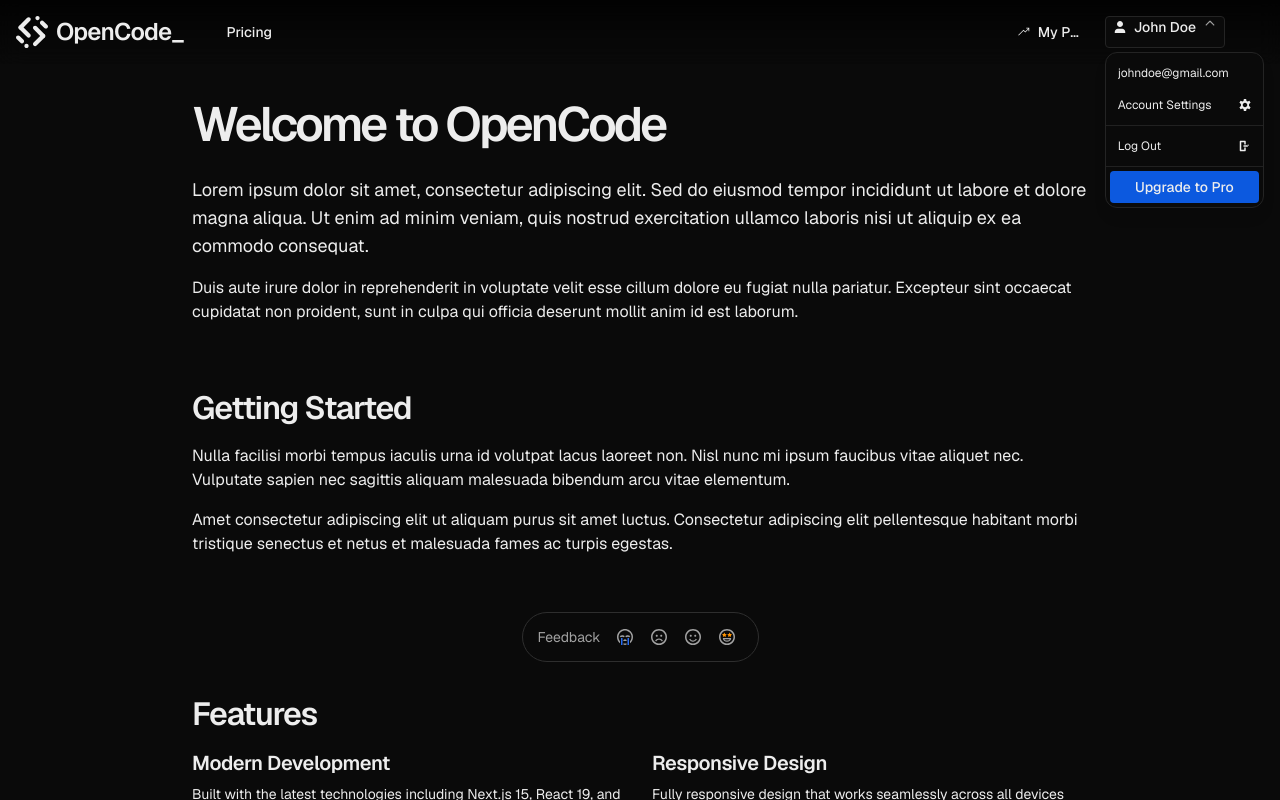
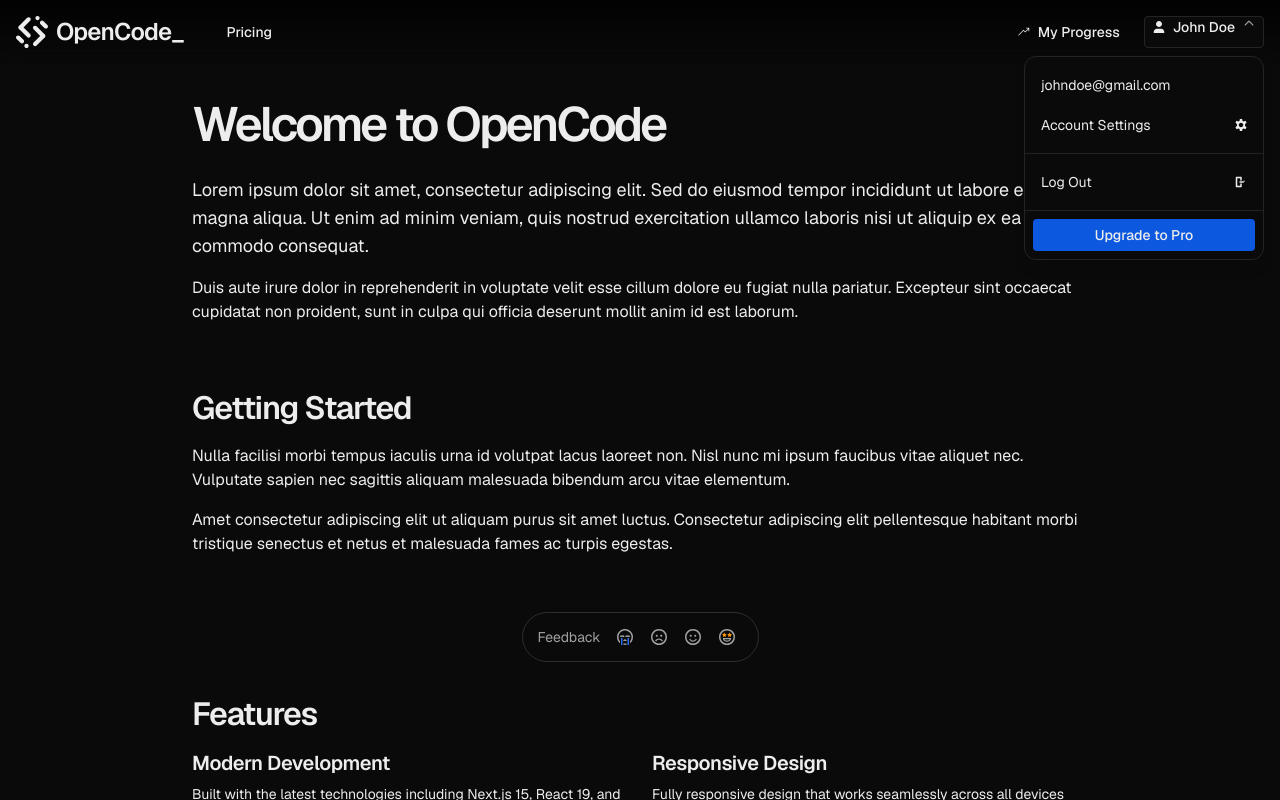
Before and after one commit to opencode-startup/OpenCode, a Next.js app: page / in a window 1280 px wide. Both pictures are taken after a click on the button "John Doe". Shown: the top 800 px of the page. Built offline with nearby package versions, Linux system fonts and the light colour scheme.

Commit message:
OC-48 - Remove `useSelectPosition` hook: refactor Select component to simplify position logic directly within the component, enhance size and styling flexibility with new props (`buttonSize`, `listboxSize`, `popupWidth`).

```diff
--- a/src/components/GlobalHeader/DesktopHeader.tsx
+++ b/src/components/GlobalHeader/DesktopHeader.tsx
@@ -76,7 +76,9 @@ const DesktopHeader = ({
                 My Progress
               </Button>
               <Select
-                size="small"
+                buttonSize="small"
+                listboxSize="large"
+                popupWidth={240}
                 placeholder={userName}
                 leftIcon={<Icon name="user" size={12} />}
                 options={userMenuOptions}
--- a/src/components/Select/OptionItem.tsx
+++ b/src/components/Select/OptionItem.tsx
@@ -10,9 +10,12 @@ export const OptionItem = ({
   selectedValue,
   highlightedIndex,
   size,
+  listboxSize,
   onSelectAction,
   onMouseEnterEventAction,
 }: OptionItemProps) => {
+  const actualSize = listboxSize || size;
+
   return (
     <div
       id={`${selectId}-option-${index}`}
@@ -22,7 +25,7 @@ export const OptionItem = ({
       data-highlighted={index === highlightedIndex}
       data-selected={option.value === selectedValue}
       className={selectItemVariants({
-        size,
+        size: actualSize,
         selected: option.value === selectedValue,
         highlighted: index === highlightedIndex,
         disabled: option.disabled,
--- a/src/components/Select/Select.tsx
+++ b/src/components/Select/Select.tsx
@@ -4,9 +4,9 @@ import { forwardRef, useId } from 'react';
 
 import { Icon, Spinner } from '@/components';
 
-import { useSelect, useSelectPosition } from './hooks';
+import { useSelect } from './hooks';
 import { OptionItem } from './OptionItem';
-import { SelectProps } from './types';
+import { SelectProps, SelectSize } from './types';
 import { isGroupedOptions } from './utils';
 import {
   selectContentVariants,
@@ -24,6 +24,9 @@ const Select = forwardRef<HTMLButtonElement, SelectProps>(
       id,
       placeholder = 'Select an option...',
       size = 'large',
+      buttonSize,
+      listboxSize,
+      popupWidth,
       className,
       disabled = false,
       loading = false,
@@ -46,6 +49,8 @@ const Select = forwardRef<HTMLButtonElement, SelectProps>(
     },
     ref,
   ) => {
+    const actualButtonSize: SelectSize = buttonSize || size;
+    const actualListboxSize: SelectSize = listboxSize || size;
     const generatedId = useId();
     const selectId = id || generatedId;
     const listboxId = `${selectId}-listbox`;
@@ -71,12 +76,6 @@ const Select = forwardRef<HTMLButtonElement, SelectProps>(
       loading,
     });
 
-    const { position, contentStyle } = useSelectPosition({
-      isOpen,
-      triggerRef,
-      contentRef,
-    });
-
     const displayText = selectedOption?.label || placeholder;
 
     // Helper function to render options
@@ -92,7 +91,9 @@ const Select = forwardRef<HTMLButtonElement, SelectProps>(
 
           return (
             <div key={`group-${groupIndex}`}>
-              {groupIndex > 0 && <div className={selectDividerVariants({ size })} />}
+              {groupIndex > 0 && (
+                <div className={selectDividerVariants({ size: actualListboxSize })} />
+              )}
               {group.map((option, optionIndex) => {
                 const currentFlatIndex = flatIndex + optionIndex;
                 return (
@@ -103,7 +104,8 @@ const Select = forwardRef<HTMLButtonElement, SelectProps>(
                     selectId={selectId}
                     selectedValue={selectedValue}
                     highlightedIndex={highlightedIndex}
-                    size={size}
+                    size={actualButtonSize}
+                    listboxSize={actualListboxSize}
                     onSelectAction={handleSelectOption}
                     onMouseEnterEventAction={handleOptionMouseEnter}
                   />
@@ -122,7 +124,8 @@ const Select = forwardRef<HTMLButtonElement, SelectProps>(
             selectId={selectId}
             selectedValue={selectedValue}
             highlightedIndex={highlightedIndex}
-            size={size}
+            size={actualButtonSize}
+            listboxSize={actualListboxSize}
             onSelectAction={handleSelectOption}
             onMouseEnterEventAction={handleOptionMouseEnter}
           />
@@ -142,7 +145,7 @@ const Select = forwardRef<HTMLButtonElement, SelectProps>(
     };
 
     return (
-      <div className="flex w-full flex-col gap-1">
+      <div className="flex flex-col gap-1">
         <div className="relative">
           <button
             ref={ref || triggerRef}
@@ -151,7 +154,7 @@ const Select = forwardRef<HTMLButtonElement, SelectProps>(
             disabled={disabled}
             type="button"
             className={selectTriggerVariants({
-              size,
+              size: actualButtonSize,
               fullWidth,
               disabled,
               className,
@@ -165,19 +168,23 @@ const Select = forwardRef<HTMLButtonElement, SelectProps>(
           >
             <div className="flex min-w-0 flex-1 items-center gap-2">
               {leftIcon && <span className="flex shrink-0 items-center">{leftIcon}</span>}
-              <span className={`truncate ${sizeConfig[size].text}`}>{displayText}</span>
+              <span className={`truncate ${sizeConfig[actualButtonSize].text}`}>{displayText}</span>
               {rightIcon && <span className="flex shrink-0 items-center">{rightIcon}</span>}
             </div>
 
             <div className="flex shrink-0 items-center gap-2">
               {loading && (
-                <Spinner size={sizeConfig[size].spinnerSize} role="status" aria-label="Loading" />
+                <Spinner
+                  size={sizeConfig[actualButtonSize].spinnerSize}
+                  role="status"
+                  aria-label="Loading"
+                />
               )}
 
               {!loading && (
                 <Icon
                   className={selectIconVariants({
-                    size,
+                    size: actualButtonSize,
                     open: isOpen,
                   })}
                   name={'chevron-down'}
@@ -193,17 +200,19 @@ const Select = forwardRef<HTMLButtonElement, SelectProps>(
               id={listboxId}
               aria-label={ariaLabel || 'Options'}
               data-state="open"
-              data-side={position}
-              style={contentStyle}
+              style={{
+                ...(popupWidth && {
+                  width: typeof popupWidth === 'number' ? `${popupWidth}px` : popupWidth,
+                }),
+              }}
               className={selectContentVariants({
-                size,
-                position,
+                size: actualListboxSize,
               })}
             >
               {header && (
                 <div
                   className={selectHeaderVariants({
-                    size,
+                    size: actualListboxSize,
                   })}
                 >
                   {header}
@@ -213,7 +222,7 @@ const Select = forwardRef<HTMLButtonElement, SelectProps>(
               {footer && (
                 <div
                   className={selectFooterVariants({
-                    size,
+                    size: actualListboxSize,
                   })}
                 >
                   {footer}
--- a/src/components/Select/hooks/index.ts
+++ b/src/components/Select/hooks/index.ts
@@ -1,2 +1 @@
 export { useSelect } from './useSelect';
-export { useSelectPosition } from './useSelectPosition';
--- a/src/components/Select/hooks/useSelectPosition.ts
+++ /dev/null
@@ -1,101 +0,0 @@
-import { useEffect, useState } from 'react';
-
-type Position = 'top' | 'bottom';
-
-interface UseSelectPositionProps {
-  isOpen: boolean;
-  triggerRef: React.RefObject<HTMLButtonElement | null>;
-  contentRef: React.RefObject<HTMLDivElement | null>;
-}
-
-interface UseSelectPositionReturn {
-  position: Position;
-  contentStyle: React.CSSProperties;
-}
-
-export const useSelectPosition = ({
-  isOpen,
-  triggerRef,
-  contentRef,
-}: UseSelectPositionProps): UseSelectPositionReturn => {
-  const [position, setPosition] = useState<Position>('bottom');
-  const [contentStyle, setContentStyle] = useState<React.CSSProperties>({});
-
-  useEffect(() => {
-    if (!isOpen || !triggerRef.current || !contentRef.current) {
-      return;
-    }
-
-    const updatePosition = () => {
-      const triggerElement = triggerRef.current;
-      const contentElement = contentRef.current;
-
-      if (!triggerElement || !contentElement) {
-        return;
-      }
-
-      const triggerRect = triggerElement.getBoundingClientRect();
-      const contentRect = contentElement.getBoundingClientRect();
-      const viewportHeight = window.innerHeight;
-
-      // Calculate available space above and below the trigger
-      const spaceAbove = triggerRect.top;
-      const spaceBelow = viewportHeight - triggerRect.bottom;
-
-      // Estimate content height (we'll use actual height if available)
-      const estimatedContentHeight = contentRect.height || 200; // fallback estimate
-
-      // Determine optimal position
-      let newPosition: Position = 'bottom';
-
-      // If there's not enough space below but enough space above
-      if (spaceBelow < estimatedContentHeight && spaceAbove >= estimatedContentHeight) {
-        newPosition = 'top';
-      }
-      // If there's not enough space in either direction, choose the one with more space
-      else if (spaceBelow < estimatedContentHeight && spaceAbove < estimatedContentHeight) {
-        newPosition = spaceAbove > spaceBelow ? 'top' : 'bottom';
-      }
-
-      setPosition(newPosition);
-
-      // Set content styles for positioning
-      const newStyle: React.CSSProperties = {
-        position: 'absolute',
-        left: 0,
-        right: 0,
-        zIndex: 50,
-      };
-
-      if (newPosition === 'top') {
-        newStyle.bottom = '100%';
-        newStyle.marginBottom = '4px';
-      } else {
-        newStyle.top = '100%';
-        newStyle.marginTop = '4px';
-      }
-
-      setContentStyle(newStyle);
-    };
-
-    // Initial position calculation
-    updatePosition();
-
-    // Update position on scroll and resize
-    const handleResize = () => updatePosition();
-    const handleScroll = () => updatePosition();
-
-    window.addEventListener('resize', handleResize);
-    window.addEventListener('scroll', handleScroll, { passive: true });
-
-    return () => {
-      window.removeEventListener('resize', handleResize);
-      window.removeEventListener('scroll', handleScroll);
-    };
-  }, [isOpen, triggerRef, contentRef]);
-
-  return {
-    position,
-    contentStyle,
-  };
-};
--- a/src/components/Select/types.ts
+++ b/src/components/Select/types.ts
@@ -16,6 +16,9 @@ export interface SelectProps {
   defaultValue?: string;
   placeholder?: string;
   size?: SelectSize;
+  buttonSize?: SelectSize;
+  listboxSize?: SelectSize;
+  popupWidth?: string | number;
   disabled?: boolean;
   loading?: boolean;
   fullWidth?: boolean;
@@ -44,6 +47,7 @@ export interface OptionItemProps {
   selectedValue: string;
   highlightedIndex: number;
   size: SelectSize;
+  listboxSize?: SelectSize;
   onSelectAction: (value: string) => void;
   onMouseEnterEventAction: (index: number) => void;
 }
--- a/src/components/Select/variants.ts
+++ b/src/components/Select/variants.ts
@@ -29,12 +29,12 @@ export const selectTriggerVariants = tv({
     size: 'large',
     fullWidth: false,
     disabled: false,
-    open: false,
   },
 });
 
 export const selectContentVariants = tv({
   base: [
+    'absolute top-full right-0 z-50 mt-2',
     'min-w-full overflow-hidden rounded-xl border',
     'bg-background-100 border-gray-alpha-400 shadow-lg',
     'data-[state=open]:animate-in data-[state=open]:fade-in-0 data-[state=open]:zoom-in-95',
@@ -47,14 +47,9 @@ export const selectContentVariants = tv({
       medium: 'py-2',
       large: 'py-2',
     },
-    position: {
-      top: '',
-      bottom: '',
-    },
   },
   defaultVariants: {
     size: 'large',
-    position: 'bottom',
   },
 });
 
```
